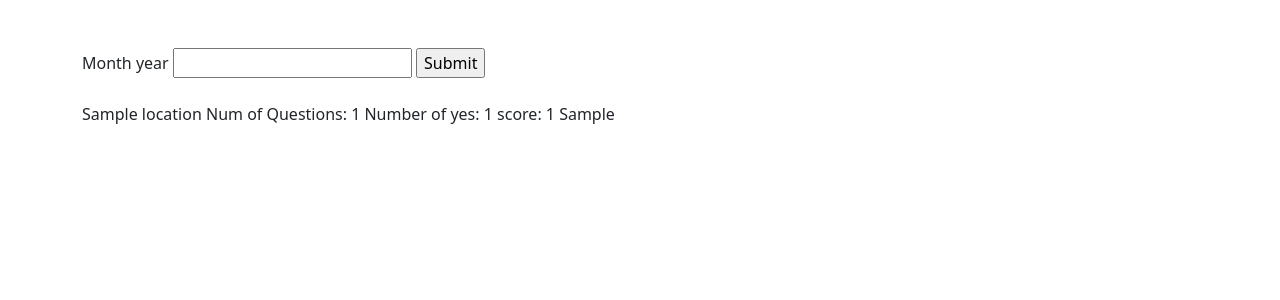
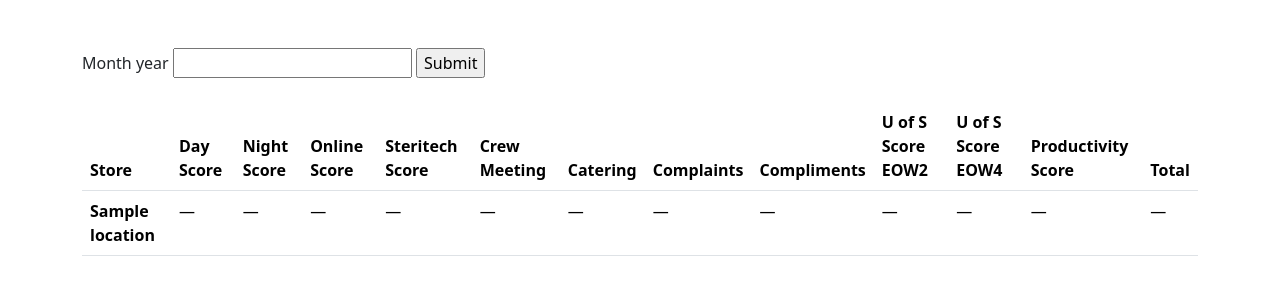
Before and after one commit to ConnerM2/Top_Bun, a Python web app: template app/templates/dashboard.html in a window 1280 px wide. Shown: the part 56-356 px from the top of the page. Run offline with Jinja, Linux system fonts and the light colour scheme; the template is opened without the code that fills it: most values are stand-ins (such as "Sample title", 1, 10 or a date in 2020); form fields are guessed from the names that the template uses.

Commit message:
Enhance forms and dashboard functionality by adding a new AssessmentSelectForm for selecting assessments. Update the dashboard to display scores for different form types by store, and improve the view assessment page to maintain assessment selection across redirects. Adjust templates for better rendering and user experience.

```diff
--- a/app/forms.py
+++ b/app/forms.py
@@ -28,10 +28,14 @@ class AddQuestionForm(FlaskForm):
     submit = SubmitField("Add Question")
 
 class SelectForm(FlaskForm):
-    form_type = SelectField('Form Type', choices=[('day', 'Day'), ('night', 'Night'), ('online', 'Online')])
+    form_type = SelectField('Form Type', choices=[('day', 'Day'), ('night', 'Night'), ('online', 'Online'), ('extra', 'Extra')])
     assessments = SelectField('Assessment', choices=[], validators=[DataRequired()])
     month_year = SelectField('Month', choices=[], validators=[DataRequired()])
     submit = SubmitField("Select Form")
+
+class AssessmentSelectForm(FlaskForm):
+    choice_assessment = SelectField('Assessments', choices=[], validators=[DataRequired()])
+    submit = SubmitField("Go")
 
 class MonthYearForm(FlaskForm):
     """Month/year dropdown - choices are set in the view to last 12 months."""
--- a/app/templates/add_question.html
+++ b/app/templates/add_question.html
@@ -1,7 +1,6 @@
 {% extends "base.html" %}
 
 {% block content %}
-
 
     <form action="" method="post">
         {{ form.hidden_tag() }}
--- a/app/templates/assessment.html
+++ b/app/templates/assessment.html
@@ -24,6 +24,9 @@
                 <option value="4">4</option>
                 <option value="5">5</option>
             </select>
+            {% elif question.question_type == "int" %}
+            <label for="question_{{ question.id }}" class="form-label">{{loop.index}}. {{question.question}}</label>
+            <input type="number" name="question_{{ question.id }}" id="question_{{ question.id }}" class="form-control" min="0" step="1">
             {% endif %}
 
 
--- a/app/templates/dashboard.html
+++ b/app/templates/dashboard.html
@@ -8,12 +8,45 @@
         {{ form.submit() }}
     </form>
 
-    {% for response in responses %}
-    {% for store in stores %}
-    {% if store.id == response.store_id %}
-    <p>{{ store.location }} Num of Questions: {{response.question_count}} Number of yes: {{response.yes_count}}  score: {{ response.percent_score }} {{ response.report_month }}</p>
-    {% endif %}
-    {% endfor %}
-    {% endfor %}
+
+
+    <table class="table">
+        <thead>
+          <tr>
+            <th scope="col">Store</th>
+            <th scope="col">Day Score</th>
+            <th scope="col">Night Score</th>
+            <th scope="col">Online Score</th>
+            <th scope="col">Steritech Score</th>
+            <th scope="col">Crew Meeting</th>
+            <th scope="col">Catering</th>
+            <th scope="col">Complaints</th>
+            <th scope="col">Compliments</th>
+            <th scope="col">U of S Score EOW2</th>
+            <th scope="col">U of S Score EOW4</th>
+            <th scope="col">Productivity Score</th>
+            <th scope="col">Total</th>
+          </tr>
+        </thead>
+        <tbody>
+        {% for store in stores %}
+        <tr>
+          <th scope="row">{{ store.location }}</th>
+          <td>{% if store.id in day_score_by_store %}{{ day_score_by_store[store.id] }}{% else %}—{% endif %}</td>
+          <td>{% if store.id in night_score_by_store %}{{night_score_by_store[store.id]}}{%else%}—{%endif%}  </td>
+          <td>{% if store.id in online %}{{online[store.id]}}{%else%}—{%endif%}  </td>
+          <td> — </td>
+          <td> — </td>
+          <td> — </td>
+          <td> — </td>
+          <td> — </td>
+          <td> — </td>
+          <td> — </td>
+          <td> — </td>
+          <td> — </td>
+        </tr>
+        {% endfor %}
+        </tbody>
+      </table>
 
 {% endblock %}
--- a/app/templates/response.html
+++ b/app/templates/response.html
@@ -1,6 +1,7 @@
 {% extends "base.html" %}
 
 {% block content %}
+<h1>{{assessment.name}}</h1>
 {% for question in questions %}
     {% set answer = answers_dict.get(question.id) %}
     {% if answer %}
--- a/app/templates/store_page.html
+++ b/app/templates/store_page.html
@@ -17,7 +17,7 @@
 
     <!-- Button trigger modal -->
     <div class="mt-3">
-        <a type="button" data-bs-toggle="modal" data-bs-target="#exampleModal" href="" class="btn btn-primary">New assessment</a>
+        <a type="button" data-bs-toggle="modal" data-bs-target="#exampleModal" href="" class="btn btn-primary">New Store Eval</a>
     </div>
 
     <!-- Modal -->
```
Also changed, not shown: app/routes.py (+66 -12 lines), app/templates/view_assessment.html (+9 -1 lines).
